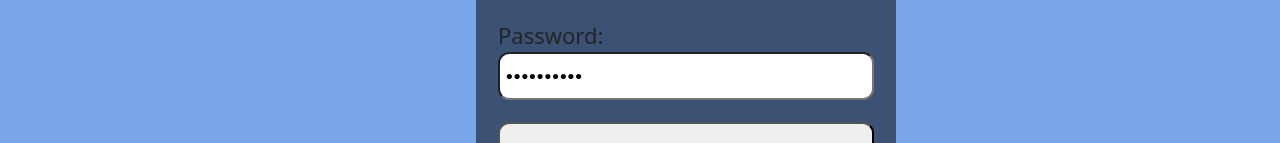
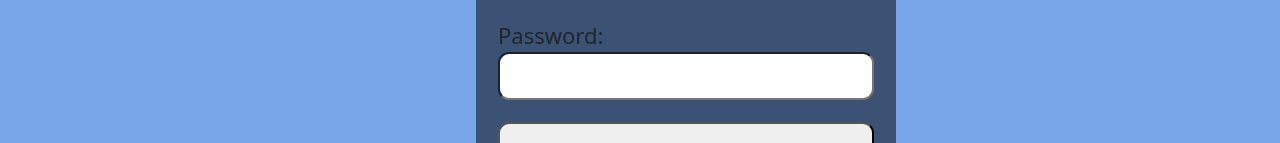
Before and after one commit to UCR-CS110/final-project-imagelia, a React (Create React App) app in the folder client/: page / in a window 1280 px wide. Shown: the part 315-458 px from the top of the page. Built offline with nearby package versions, Linux system fonts and the light colour scheme.

Commit message:
bye bye password

```diff
--- a/client/src/components/login.js
+++ b/client/src/components/login.js
@@ -14,7 +14,7 @@ const Login = () => {
     const errRef = useRef();
 
     const[user, setUser] = useState('');
-    const[pwd, setPwd] = useState('Password1!');
+    const[pwd, setPwd] = useState('');
     const[errMsg, setErrMsg] = useState('');
     const[success, setSuccess] = useState(false);
     const navigate = useNavigate();
```
